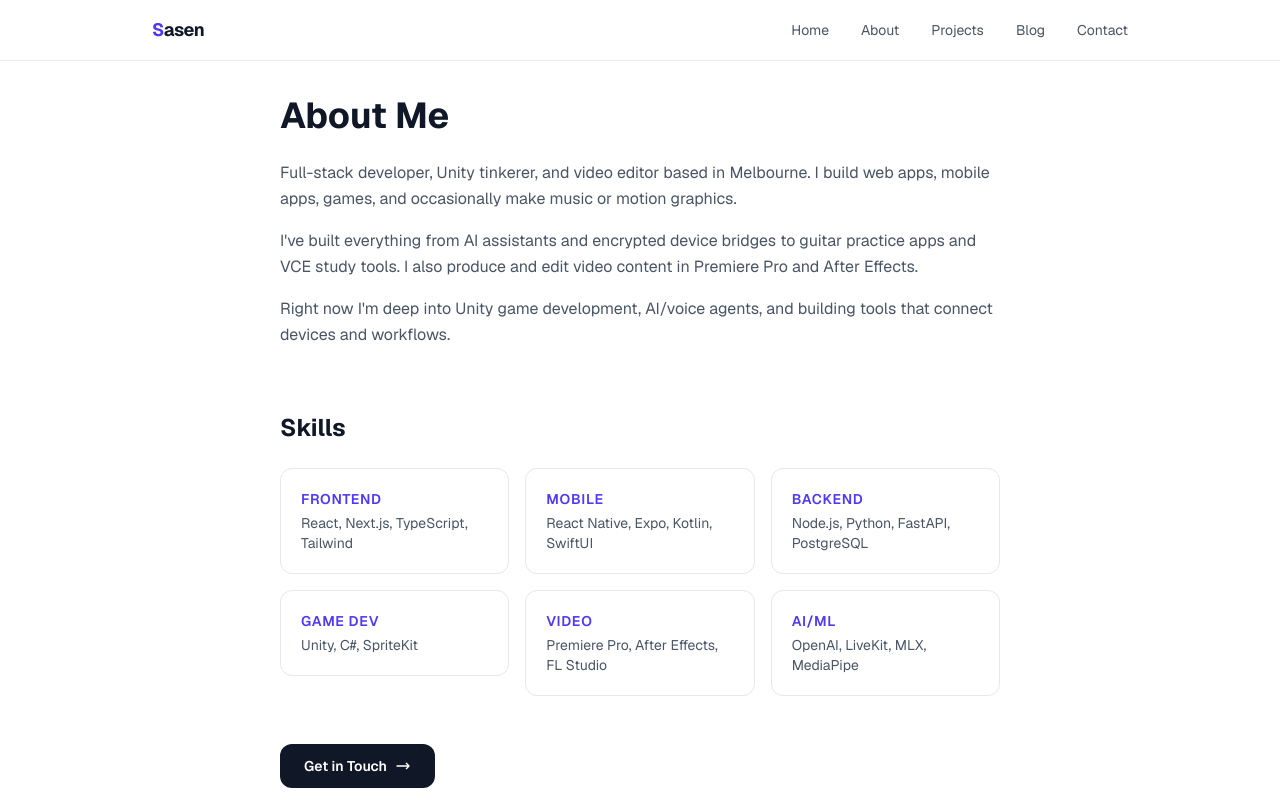
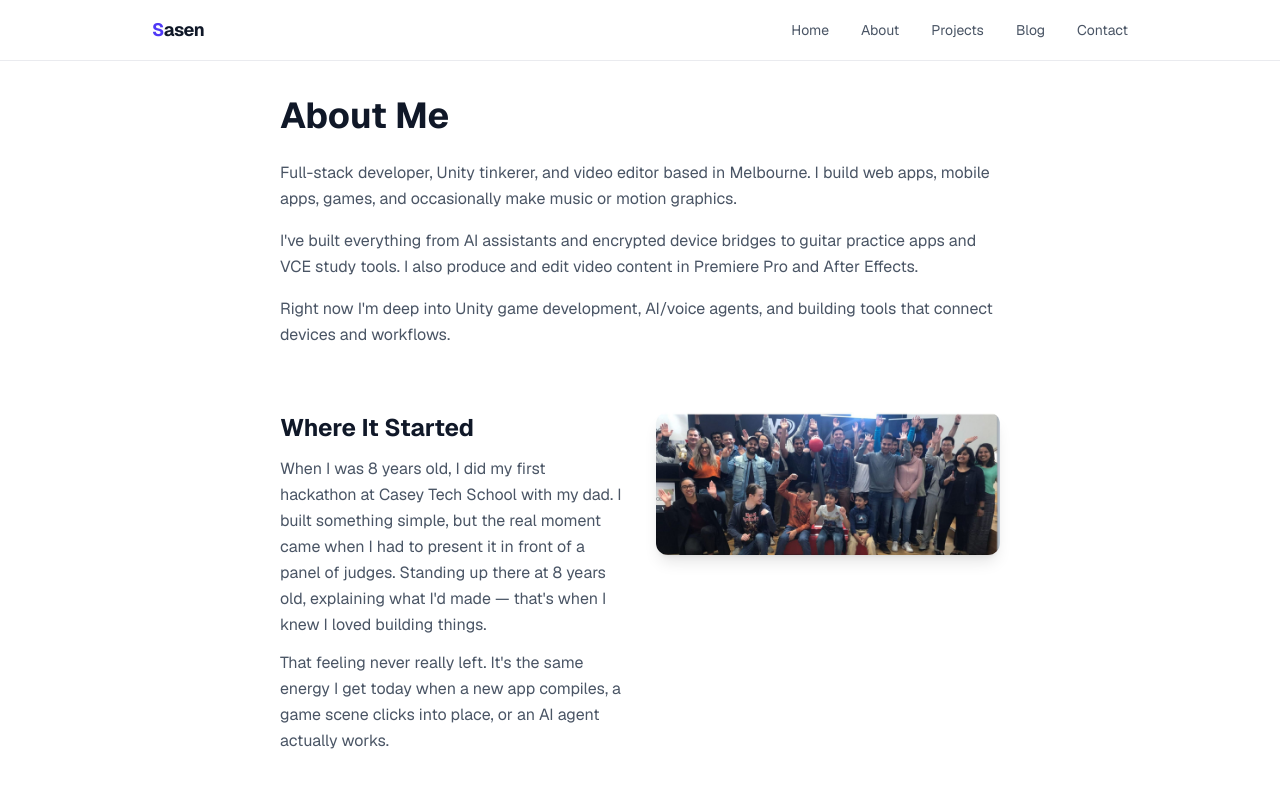
Before and after one commit to Sasen12/personal-site, a Next.js app: page /about in a window 1280 px wide. Shown: the top 800 px of the page. Built offline with nearby package versions, Linux system fonts and the light colour scheme.

Commit message:
Add hackathon photo and story to about page

```diff
--- a/src/app/about/page.tsx
+++ b/src/app/about/page.tsx
@@ -37,6 +37,31 @@ export default function About() {
       </AnimatedSection>
 
       <AnimatedSection delay={0.3}>
+        <div className="mt-16 grid gap-8 sm:grid-cols-2">
+          <div className="order-2 sm:order-1">
+            <h2 className="mb-3 text-2xl font-bold">Where It Started</h2>
+            <p className="leading-relaxed text-gray-600 dark:text-gray-400">
+              When I was 8 years old, I did my first hackathon at Casey Tech School with my dad.
+              I built something simple, but the real moment came when I had to present it in front
+              of a panel of judges. Standing up there at 8 years old, explaining what I&apos;d made
+              — that&apos;s when I knew I loved building things.
+            </p>
+            <p className="mt-3 leading-relaxed text-gray-600 dark:text-gray-400">
+              That feeling never really left. It&apos;s the same energy I get today when a new app
+              compiles, a game scene clicks into place, or an AI agent actually works.
+            </p>
+          </div>
+          <div className="order-1 sm:order-2">
+            <img
+              src="/images/hackathon.jpg"
+              alt="Young me at Casey Tech School hackathon"
+              className="w-full rounded-xl object-cover shadow-lg"
+            />
+          </div>
+        </div>
+      </AnimatedSection>
+
+      <AnimatedSection delay={0.4}>
         <h2 className="mb-6 mt-16 text-2xl font-bold">Skills</h2>
       </AnimatedSection>
 
@@ -53,7 +78,7 @@ export default function About() {
         ))}
       </div>
 
-      <AnimatedSection delay={0.4}>
+      <AnimatedSection delay={0.5}>
         <div className="mt-12">
           <Link
             href="/contact"
```
Also changed, not shown: public/images/hackathon.jpg (added).
